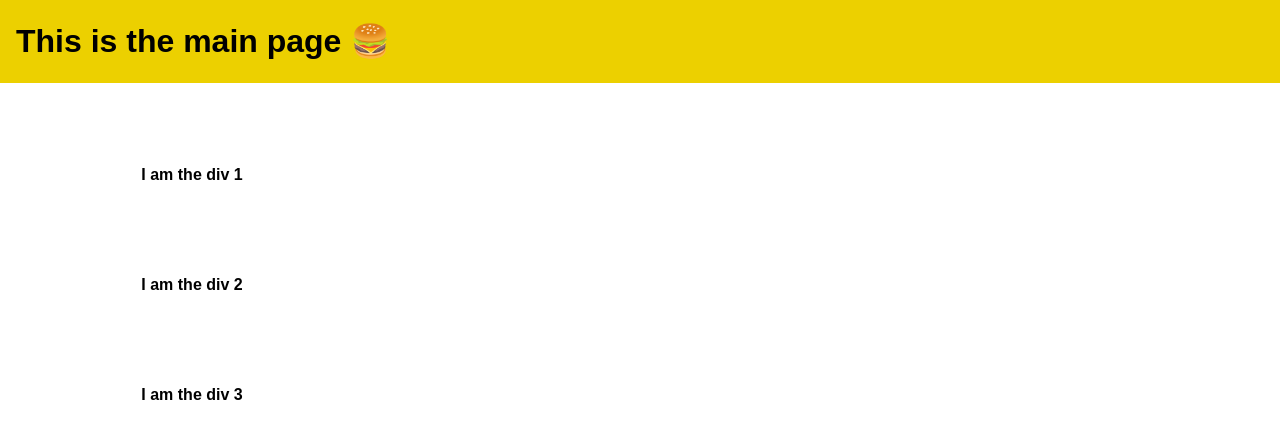
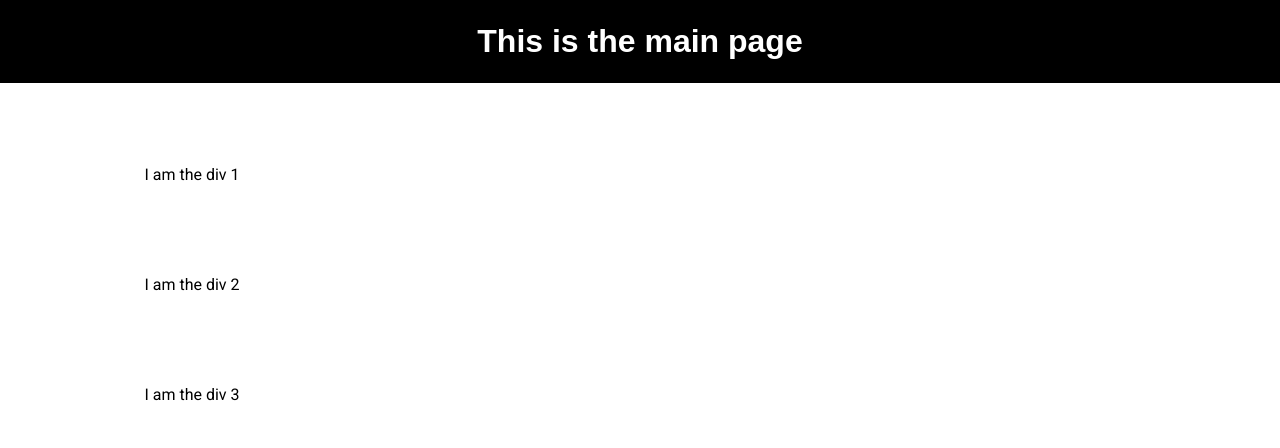
Before and after one commit to Mfmtz15Nick/home-ticket, a plain HTML site: page index.html in a window 1280 px wide. Drawn offline with Linux system fonts and the light colour scheme.

Commit message:
Adding fonts to the project

```diff
--- /dev/null
+++ b/fonts.css
@@ -0,0 +1,23 @@
+.roboto-regular {
+    font-family: "Roboto", sans-serif;
+    font-weight: 400;
+    font-style: normal;
+  }
+
+  .roboto-medium {
+    font-family: "Roboto", sans-serif;
+    font-weight: 500;
+    font-style: normal;
+  }
+
+  .roboto-bold {
+    font-family: "Roboto", sans-serif;
+    font-weight: 700;
+    font-style: normal;
+  }
+
+  .roboto-thin {
+    font-family: "Roboto", sans-serif;
+    font-weight: 100;
+    font-style: normal;
+  }
--- a/index.html
+++ b/index.html
@@ -4,25 +4,31 @@
     <meta charset="UTF-8">
     <meta name="viewport" content="width=device-width, initial-scale=1.0">
     <title>Tickets</title>
+    <link rel="stylesheet" href="fonts.css">
     <link rel="stylesheet" href="styles.css">
+    <link rel="preconnect" href="https://fonts.googleapis.com">
+    <link rel="preconnect" href="https://fonts.gstatic.com" crossorigin>
+    <link href="https://fonts.googleapis.com/css2?family=Roboto:ital,wght@0,100;0,300;0,400;0,500;0,700;0,900;1,100;1,300;1,400;1,500;1,700;1,900&display=swap" rel="stylesheet">
 </head>
 <body>
     <header>
-        <h1>This is the main page 🍔</h1>
+        <h1>This is the main page </h1>
     </header>
 
     <main>
-        <section >
-            <div class="element">
+
+        <section class="container" >
+            <div class="element roboto-regular">
                 I am the div 1
             </div>
-            <div class="element">
+            <div class="element roboto-regular">
                 I am the div 2
             </div>
-            <div class="element">
+            <div class="element roboto-regular">
                 I am the div 3
             </div>
         </section>
+
     </main>
 
 </body>
--- a/styles.css
+++ b/styles.css
@@ -10,12 +10,11 @@ body {
 }
 
 header {
-    background-color: #ecd000;
-    color: black;
+    background-color: black;
+    color: white;
     padding: 1rem;
+    text-align: center;
 }
-
-
 
 main {
     padding: 2rem;
@@ -25,14 +24,12 @@ section {
     margin-bottom: 2rem;
 }
 
-
 .element {
     align-items: center;
     background-color: white;
     border-radius: 5px;
     margin: 10px;
     display: flex;
-    font-weight: bold;
     justify-content: center;
     height: 100px;
     width: 300px;
```
